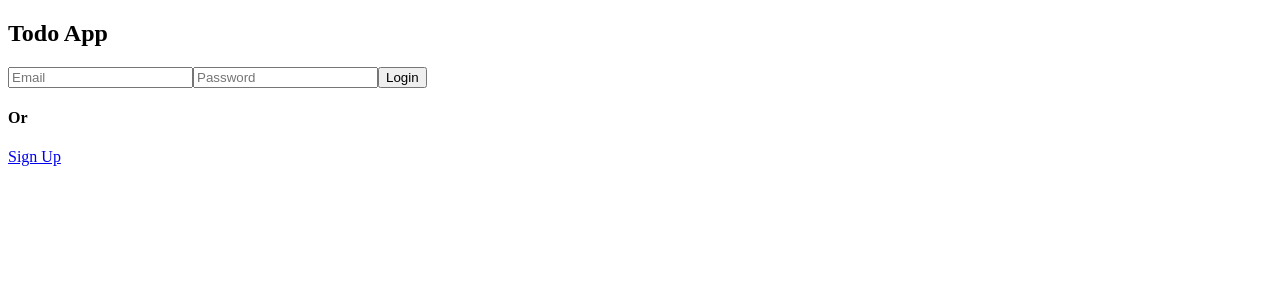
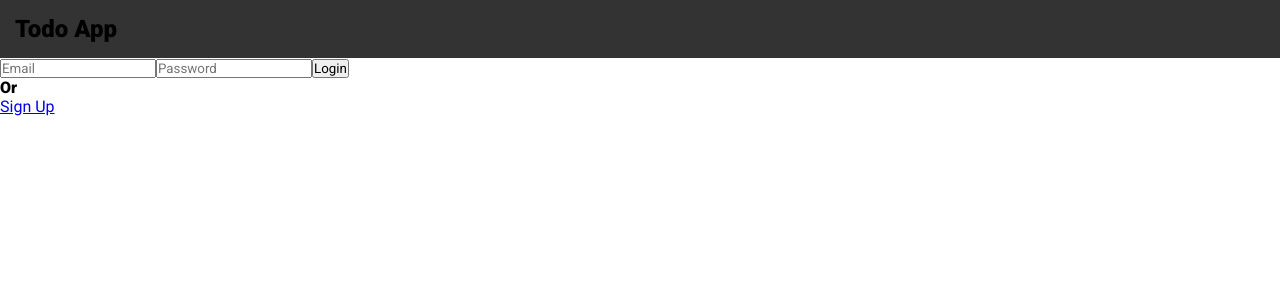
Before and after one commit to thisissonali/todo-frontend, a React (Vite) app: page / in a window 1280 px wide. Shown: the top 300 px of the page. Built offline with nearby package versions, Linux system fonts and the light colour scheme; no server answers.

Commit message:
style: nav

```diff
--- a/src/App.jsx
+++ b/src/App.jsx
@@ -1,5 +1,5 @@
 import React, { useContext, useEffect } from 'react'
-import './styles/app.scss';
+import './styles/App.css'
 import { BrowserRouter as Router , Route , Routes} from 'react-router-dom';
 import Home from './pages/Home';
 import Header from './components/Header';
--- /dev/null
+++ b/src/styles/App.css
@@ -0,0 +1,90 @@
+@import url("https:fonts.googleapis.com/css2?family=Quicksand:wght@300;400;500;600;700&family=Roboto:ital,wght@0,100;0,300;0,400;0,500;0,900;1,300&display=swap");
+* {
+     margin: 0%;
+     padding: 0%;
+     box-sizing: border-box;
+     scroll-behavior: smooth;
+     font-family: "Roboto", sans-serif;
+}
+nav{
+    display: flex;
+    padding:15px;
+    justify-content: space-between;
+    background-color: rgb(51, 51, 51);
+}
+/*
+ @import "features";
+ @import "header";
+ @import "login";
+ @import "mediaquery";
+
+ a {
+     text-decoration: none;
+     color: $color3;
+ }
+ .header{
+     padding: 20px;
+ }
+ .home {
+     text-align: center;
+
+     .heading {
+         @include styledText(2rem, 100, uppercase);
+         padding-top: 10vmax;
+     }
+
+     p {
+         margin: 2rem 0;
+         font-weight: 900;
+     }
+ }
+
+ .todosContainer {
+     @include flexBox(column, center, flex-start);
+     @include fill;
+     @include container(500px, unset, 3rem 0);
+ }
+
+ .todo {
+     background-color: $color2;
+     border-radius: 5px;
+
+
+     @include flexBox(row, center, space-between);
+     width: 500px;
+     padding: 2rem;
+
+     >div:last-of-type {
+         @include flexBox(row);
+     }
+
+     input {
+         width: 2rem;
+         height: 2rem;
+     }
+
+ }
+ .todoItems{
+     @include todoItem;
+ }
+ .loader {
+     @include defaultStyle;
+     @include flexBox(column, center, center);
+     @include styledText(2rem, 100, uppercase);
+     overflow-x: hidden;
+     width: 100vw;
+ }
+
+ .btn {
+     @include styledText;
+     @include myButton;
+ }
+ .logoutbtn {
+     @include styledText;
+     @include logoutbutton;
+ }
+ .container {
+     @include defaultStyle;
+     padding: 5rem 2rem;
+     background-color: $color4;
+ }  */
```
Also changed, not shown: src/styles/app.scss (deleted, +0 -85 lines), src/App.css (deleted).
